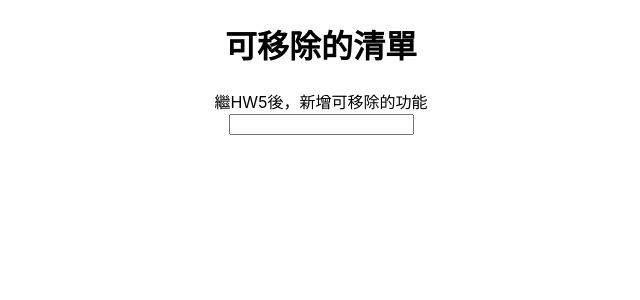
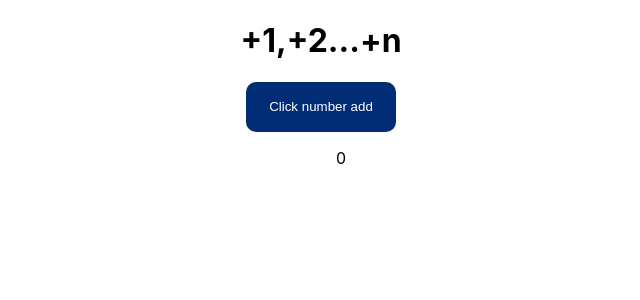
Before and after one commit to michelle3356/reactHw201911, a React (Create React App) app: page / in a window 1280 px wide. Shown: the top 300 px of the page, without its empty margins (319-959 px from the left). Built offline with nearby package versions, Linux system fonts and the light colour scheme.

Commit message:
hw3 modify

```diff
--- a/src/App.js
+++ b/src/App.js
@@ -1,11 +1,11 @@
 import React from 'react';
 import './App.css';
-import HwSixRemoveList from './HwSixRemoveList';
+import HwThreeAddList from './HwThreeAddList';
 
 function App() {
   return (
     <div className="App">
-      <HwSixRemoveList />
+      <HwThreeAddList />
     </div>
   );
 }
--- a/src/HwThreeAddList.js
+++ b/src/HwThreeAddList.js
@@ -9,31 +9,31 @@ export default class HwThreeAddList extends Component {
      */
     this.state={
       number: 0,
-      total:2
+      total: 0,
     };
     this.handleClick = this.handleClick.bind(this);
   }
 
   /**
    * 妳似乎沒用到 event，那就可以拿掉
+   * 沒有用到的event可以被省略-ｌｕｉ
    */
-  handleClick=(event)=>{
-    let number = this.state.number;
-
+  handleClick=()=>{
     /**
      * 這邊有一個非常錯誤的觀念，加總的動作只會把目前當下的 total 與 當下的 number 累加，然後再放進 total
      * 所以是不需要跑迴圈的
+     * 以下這個迴圈完全錯誤
+     * for(let i=0;i<this.state.total;i++){
+     *   number = number+i;
+     * }
      */
-    for(let i=0;i<this.state.total;i++){
-      number = number+i;
-    }
 
     /**
      * number 也放進 total? 不對吧？ 要放的應該是 舊total + number 才對吧？
      */
     this.setState({
-      number: number,
-      total:number
+      number: this.state.number + 1,
+      total: this.state.total + this.state.number,
     })
   }
   render() {
@@ -42,7 +42,7 @@ export default class HwThreeAddList extends Component {
         <h1>+1,+2...+n</h1>
         <button value="" onClick={this.handleClick}>Click number add</button>
         <ul>
-          {this.state.number}
+          {this.state.total}
         </ul>
       </div>
     )
```
Also changed, not shown: 1 other file (tests, documents, lock files or other folders).
